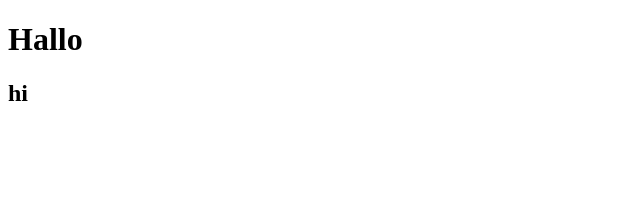
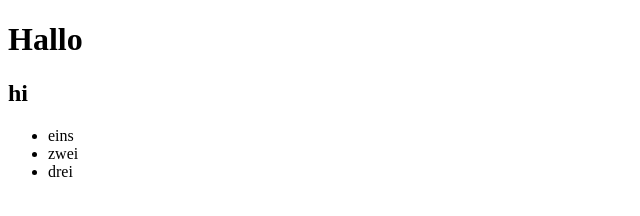
Before and after one commit to EVBGuy/Mein_erstes_Projekt, a plain HTML site: page index.html in a window 1280 px wide. Shown: the whole page, without its empty margins (0-640 px from the left). Drawn offline with Linux system fonts and the light colour scheme.

Commit message:
ul angelegt

```diff
--- a/index.html
+++ b/index.html
@@ -8,5 +8,10 @@
   <body>
     <h1>Hallo</h1>
     <h2>hi</h2>
+    <ul>
+      <li>eins</li>
+      <li>zwei</li>
+      <li>drei</li>
+    </ul>
   </body>
 </html>
```
